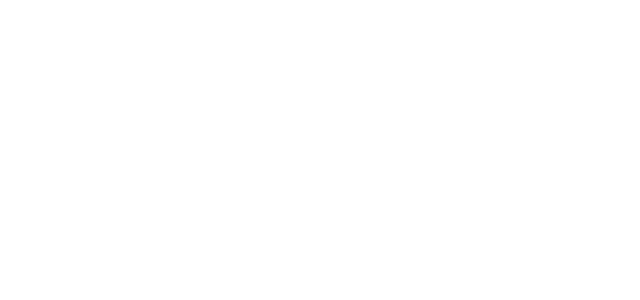
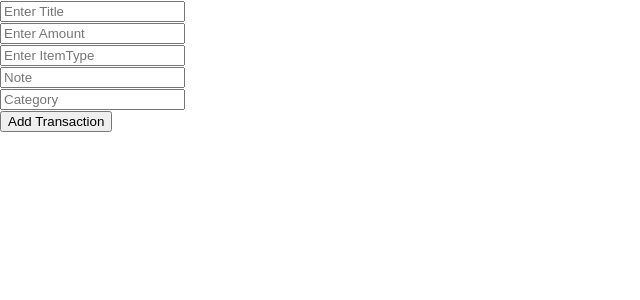
Before and after one commit to vaishnavihole/balance-sheet, a React (Create React App) app in the folder client/: page /add-transaction in a window 1280 px wide. Before the commit this address had no page. Shown: the top 300 px of the page, without its empty margins (0-640 px from the left). Built offline with nearby package versions, Linux system fonts and the light colour scheme; the HTML template or start-up script is replaced by a standard one.

Commit message:
feat: add transaction view

```diff
--- a/client/src/App.js
+++ b/client/src/App.js
@@ -3,6 +3,8 @@
 import Home from './views/Home/Home';
 import About from './views/About/About';
 import Dashboard from './views/Dashboard/Dashboard'
+import AddTransaction from './views/AddTransaction/AddTransaction.js';
+
 
 function App() {
   return (
@@ -13,6 +15,7 @@
             <Route path="/" element={<Home/>}/>
             <Route path="/about" element={<About/>}/>
             <Route path="/dashboard" element={<Dashboard/>}/>
+            <Route path="/add-transaction" element={<AddTransaction/>}/>
           </Routes>
         </BrowserRouter>
       }
--- /dev/null
+++ b/client/src/views/AddTransaction/AddTransaction.js
@@ -0,0 +1,43 @@
+import React, {useState} from 'react';
+import axios from 'axios'
+import './AddTransaction.css'
+
+function AddTransaction() {
+    const [title, setTitle] = useState("")
+    const [amount, setAmount] = useState("")
+    const [itemType, setItemType] =useState("")
+    const [note, setNote] = useState("")
+    const [category, setCategory] = useState("")
+
+   function addTransactionItem() {
+      const response = axios.post("/transactionItem",{
+        title: title,
+        amount: amount,
+        itemType: itemType,
+        note: note,
+        category: category
+      })
+        console.log(response.data)
+        setTitle("")
+        setAmount("")
+        setItemType("")
+        setNote("")
+        setCategory("")
+
+        alert("Transaction item added sucessfully!!🤗");
+    }
+    return (
+        <div>
+            <form>
+                <div><input type='text' placeholder='Enter Title' value={title} onChange={(e)=>{setTitle(e.target.value)}} required /></div>
+                <div><input type='text' placeholder='Enter Amount' value={amount} onChange={(e)=>{setAmount(e.target.value)}} required /></div>
+                <div><input type='text' placeholder='Enter ItemType' value={itemType}  onChange={(e) =>{setItemType(e.target.value)}} required /></div>
+                <div><input type='text' placeholder='Note' value={note} onChange={(e) =>{setNote(e.target.value)}} required /></div>
+                <div><input type='text' placeholder='Category' value={category} onChange={(e) =>{setCategory(e.target.value)}} required /></div>
+                <button type="button" onClick={addTransactionItem}>Add Transaction</button>
+            </form>
+        </div>
+    )
+}
+
+export default AddTransaction
```
Also changed, not shown: client/src/views/AddTransaction/AddTransaction.css (added).
